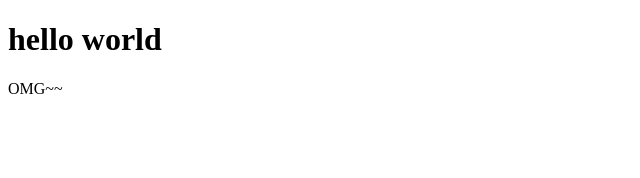
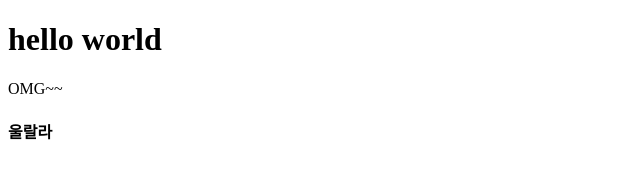
Before and after one commit to dream2405/example, a plain HTML site: page index.html in a window 1280 px wide. Shown: the full height of the page, 0-640 px from the left. Drawn offline with Linux system fonts and the light colour scheme.

Commit message:
html 수정

```diff
--- a/index.html
+++ b/index.html
@@ -6,5 +6,8 @@
     <body>
         <h1>hello world</h1>
         <p>OMG~~</p>
+        <div>
+            <h4>울랄라</h4>
+        </div>
     </body>
 </html>
```
